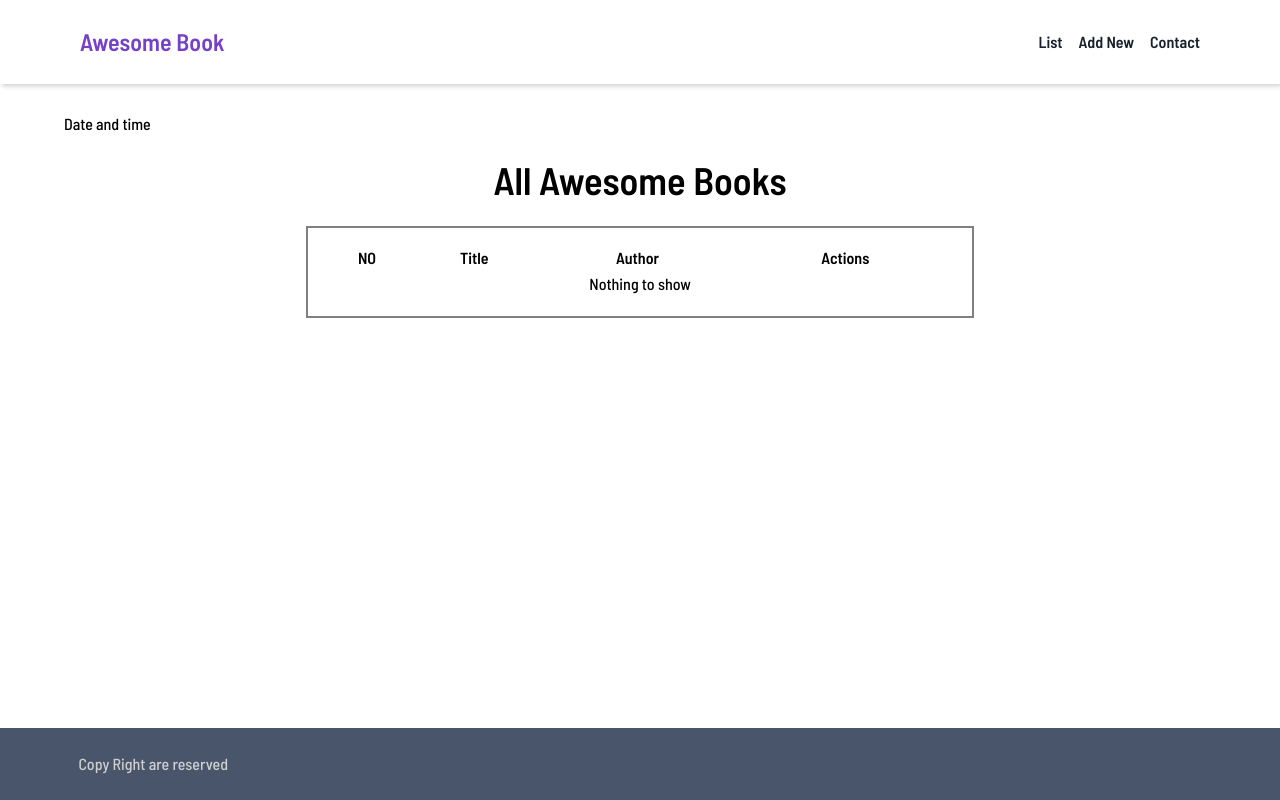
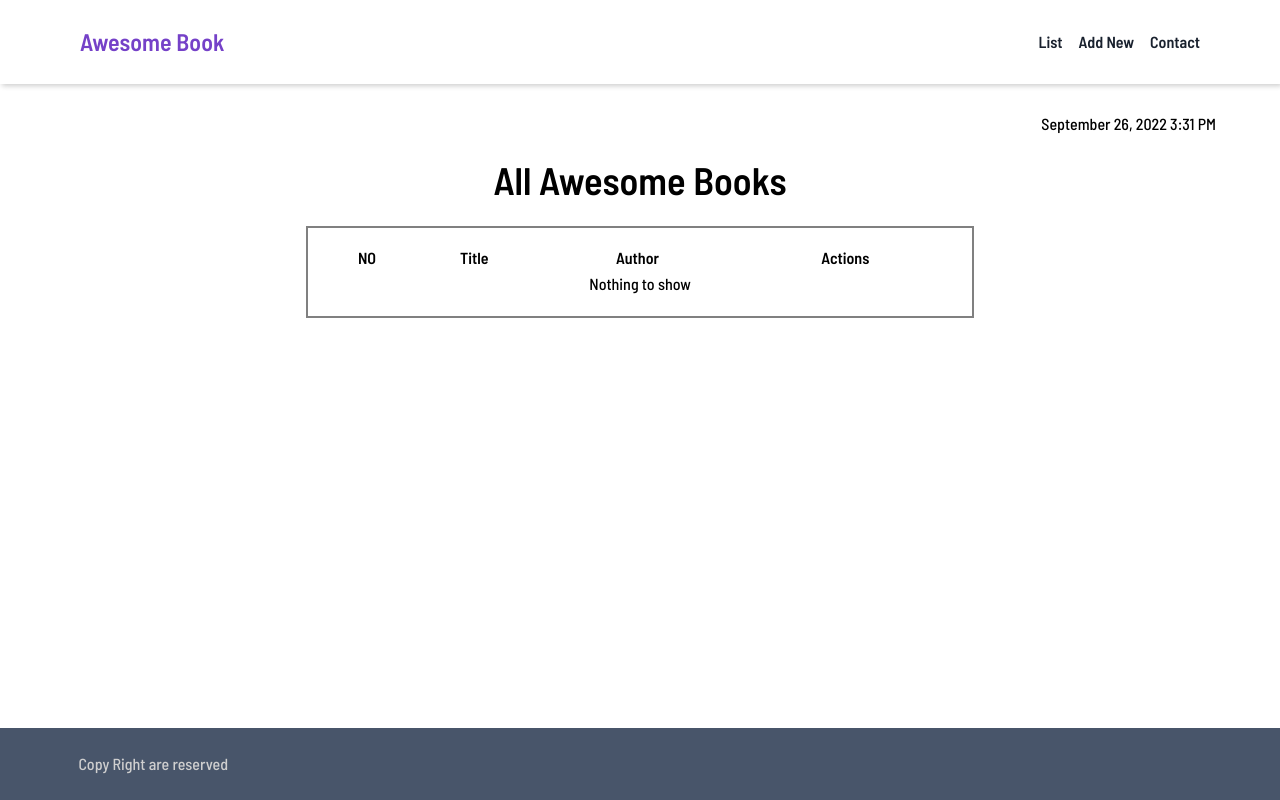
Before and after one commit to MahdiSohaily/Awesome-books, a website with bundled scripts: page index.html in a window 1280 px wide. Built offline with nearby package versions, Linux system fonts and the light colour scheme.

Commit message:
Add current date and time to index file

```diff
--- a/index.html
+++ b/index.html
@@ -27,9 +27,7 @@
     </header>
     <main class="full-height">
         <div class="container">
-            <p>
-                Date and time
-            </p>
+            <p class="text-right date"></p>
         </div>
         <div id="app" class="flex-center"></div>
         <!-- New data are going to be displayed here -->
--- a/src/css/index.css
+++ b/src/css/index.css
@@ -100,6 +100,10 @@ select {
 
 .border {
   border: 2px solid gray;
+}
+
+.text-right {
+  text-align: right;
 }
 
 /* Main header section styles */
--- a/src/js/index.js
+++ b/src/js/index.js
@@ -7,12 +7,11 @@ import { DateTime } from './modules/luxion.js';
 // DOM reference of page interaction API's
 const pages = document.querySelectorAll('.list-item');
 const container = document.getElementById('app');
+const date = document.querySelector('.date');
 
 // Load current date and time using luxion library
-const now = DateTime.now();
-now.monthShort
-var f = { month: 'long', day: 'numeric', year: 'numeric' };
-console.log(now.monthLong);
+const currentDate = DateTime.now();
+date.innerHTML = currentDate.toFormat('DDD t');
 
 // call default Display function to load the initial display page on load
 defaultDisplay();
```
